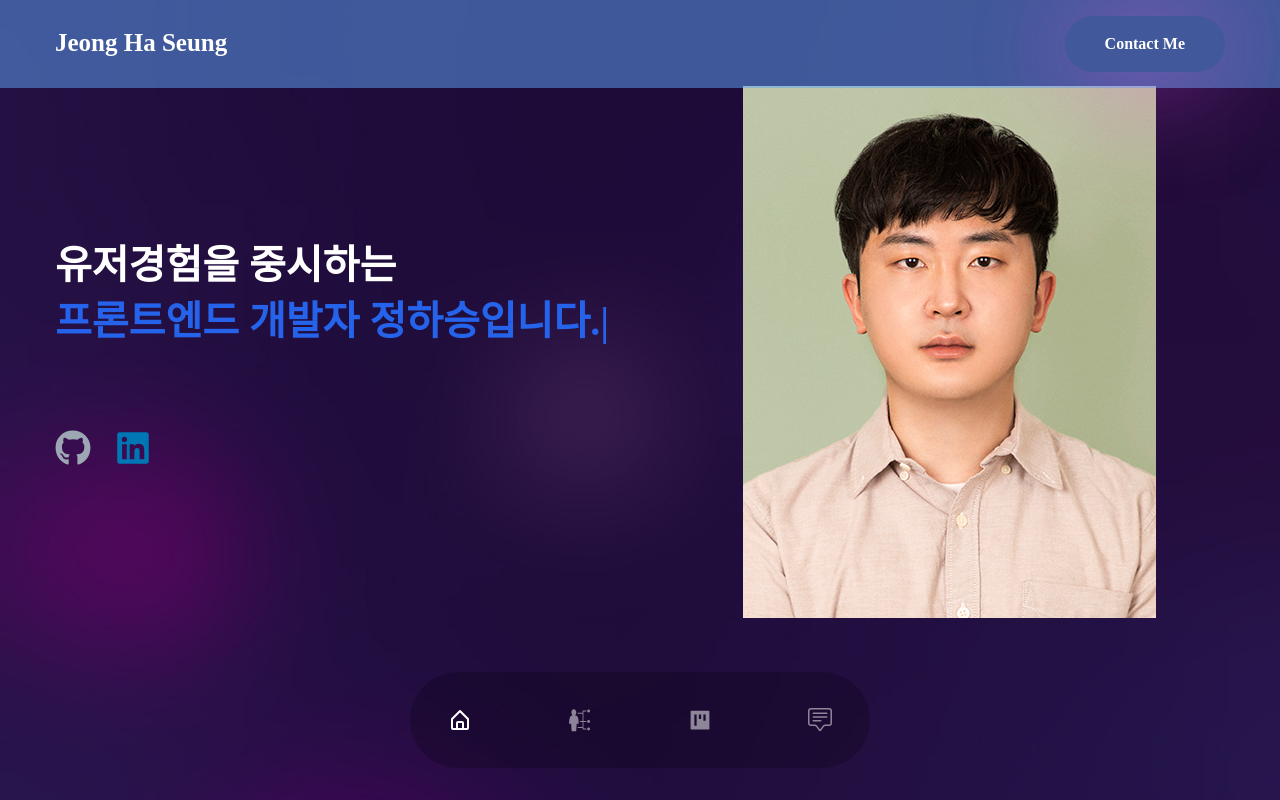
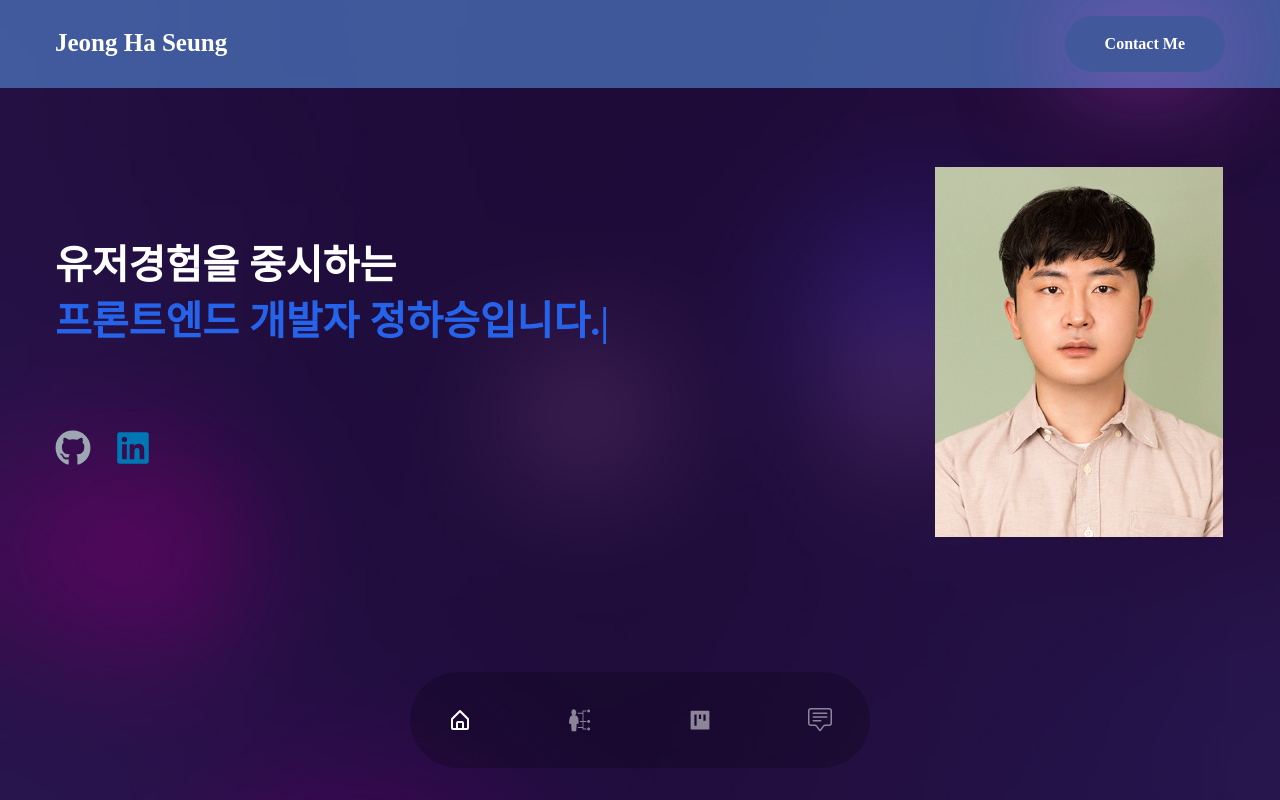
Before and after one commit to HA-SEUNG-JEONG/react-portfolio, a React (Create React App) app: page / in a window 1280 px wide. Shown: the top 800 px of the page. Built offline with nearby package versions, Linux system fonts and the light colour scheme.

Commit message:
Style : 프로필 이미지 width,height,margin 추가

```diff
--- a/src/components/Profile.tsx
+++ b/src/components/Profile.tsx
@@ -8,8 +8,8 @@ const Profile = () => {
       variants={fadeIn("down", 0.3)}
       initial="hidden"
       whileInView={"show"}
-      className="hidden lg:flex flex-1 max-w-[320px] lg:max-w-[482px] ">
-      <img src={profiles} alt="profile" />
+      className="hidden lg:flex flex-1 max-w-[320px] lg:max-w-[482px]">
+      <img className="w-72 h-full ml-48" src={profiles} alt="profile" />
     </motion.div>
   );
 };
```
